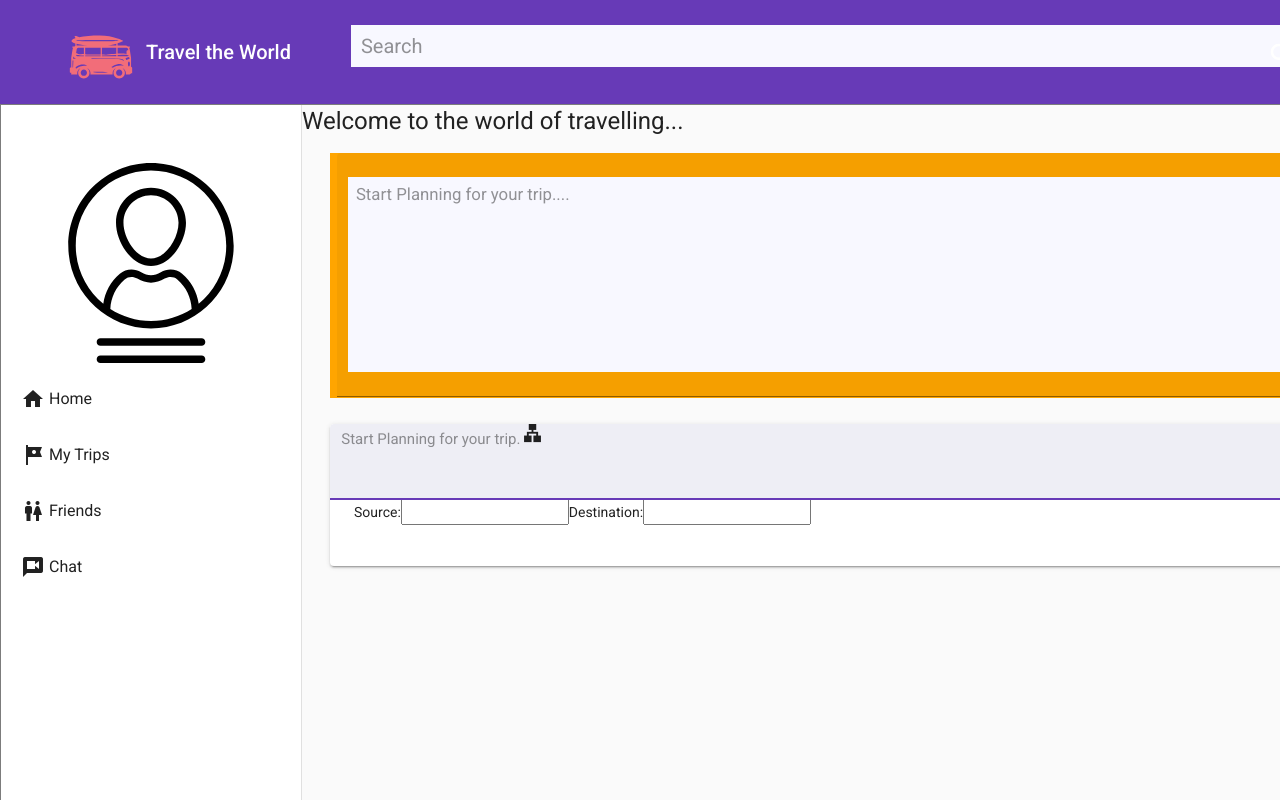
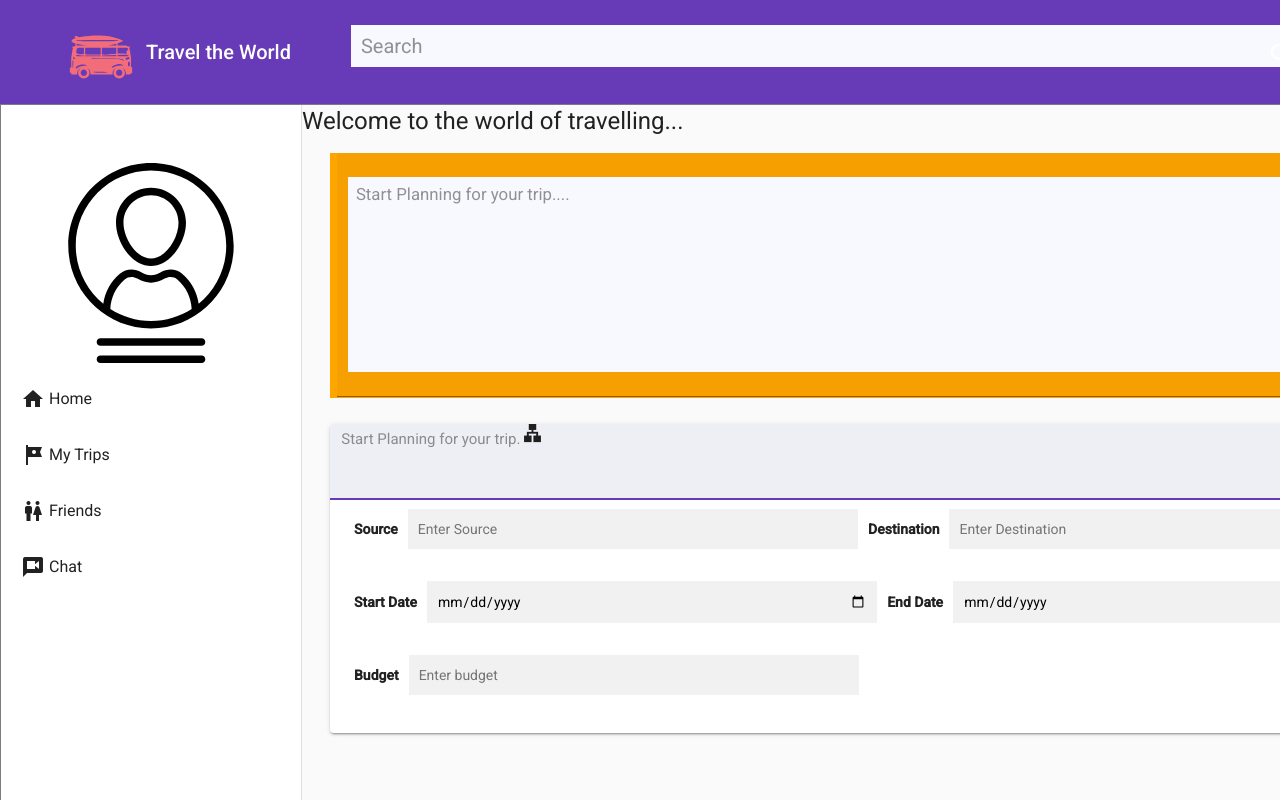
Before and after one commit to dmanoj17/TravelApp-master, an Angular app in the folder TravelAppUI/ClientApp/: page / in a window 1280 px wide. Both pictures are taken after a click on the button "landingpage". Shown: the top 800 px of the page. Built offline with nearby package versions, Linux system fonts and the light colour scheme.

Commit message:
first level post done

```diff
--- a/TravelAppUI/ClientApp/src/app/landingpage/landingpage.css
+++ b/TravelAppUI/ClientApp/src/app/landingpage/landingpage.css
@@ -55,3 +55,17 @@
   height: 80px;
   width: 950px;
 }
+
+
+
+input[type=text], input[type=date] {
+  padding-top: 20em;
+  width: 42%;
+  padding: 10px;
+  margin: 10px 0 22px 0;
+  margin-left: 10px;
+  margin-right: 10px;
+  display: inline-block;
+  border: none;
+  background: #f1f1f1;
+}
--- a/TravelAppUI/ClientApp/src/app/landingpage/landingpage.html
+++ b/TravelAppUI/ClientApp/src/app/landingpage/landingpage.html
@@ -29,10 +29,22 @@
 
       </mat-panel-title>
     </mat-expansion-panel-header>
-    <label for="source">Source:  </label>
-    <input class="source" type="text" id="source" name="source">
-    <label for="destination">Destination:</label>
-    <input class="destination" type="text" id="destination" name="destination"><br><br>
+
+    <label for="source"><b>Source</b></label>
+    <input type="text" placeholder="Enter Source" name="source" id="source" required>
+
+    <label for="destination"><b>Destination</b></label>
+    <input type="text" placeholder="Enter Destination" name="destination" id="destination" required>
+
+    <label for="startdate"><b>Start Date</b></label>
+    <input type="date" placeholder="Enter Start Date" name="startdate" id="startdate" required>
+
+    <label for="enddate"><b>End Date</b></label>
+    <input type="date" placeholder="Enter End Date" name="enddate" id="enddate" required>
+    <br />
+    <label for="budget"><b>Budget</b></label>
+    <input type="text" placeholder="Enter budget" name="budget" id="budget" required>
+
   </mat-expansion-panel>
   <!-- #enddocregion basic-panel -->
   <mat-expansion-panel (opened)="panelOpenState = true"
```
